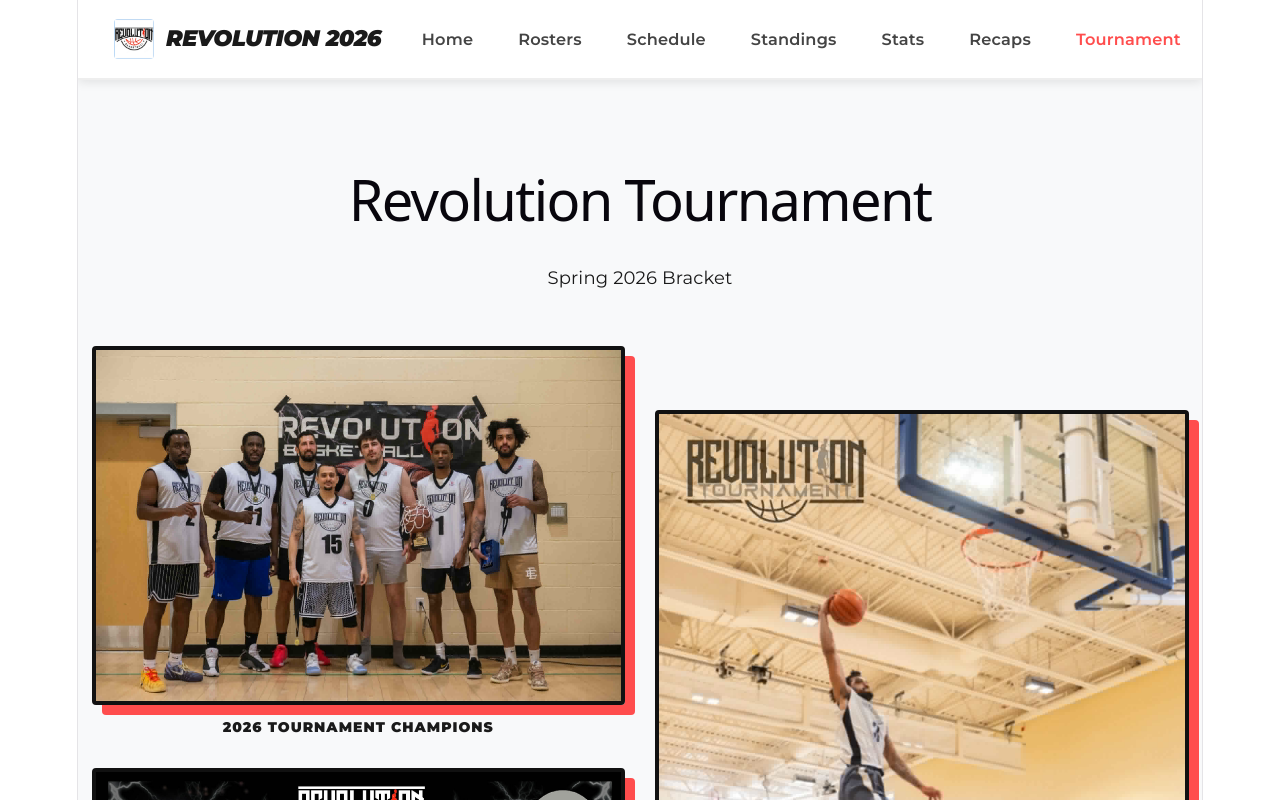
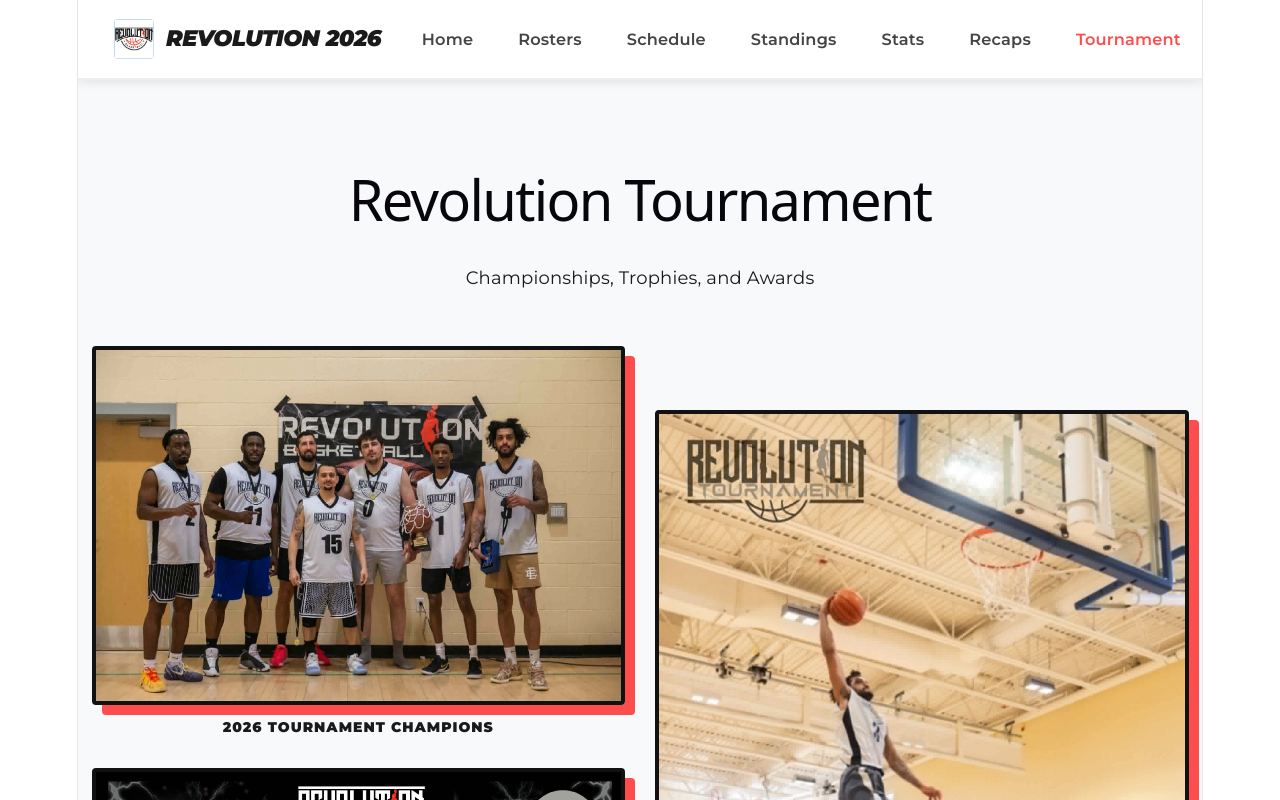
Before and after one commit to jhare3/RevolutionSummer2026, a React (Vite) app: page /tournament in a window 1280 px wide. Shown: the top 800 px of the page. Built offline with nearby package versions, Linux system fonts and the light colour scheme.

Commit message:
text change

```diff
--- a/src/pages/Tournament.jsx
+++ b/src/pages/Tournament.jsx
@@ -41,7 +41,7 @@ const Tournament = () => {
     <Container fluid className="py-5 bg-light min-vh-100">
       <div className="text-center mb-5">
         <h1 className="schedule-page-heading">Revolution Tournament</h1>
-        <span className="schedule-subtext">Spring 2026 Bracket</span>
+        <span className="schedule-subtext">Championships, Trophies, and Awards</span>
       </div>
 
       {/* Optimized Highlights Section for Desktop/Mobile */}
```
